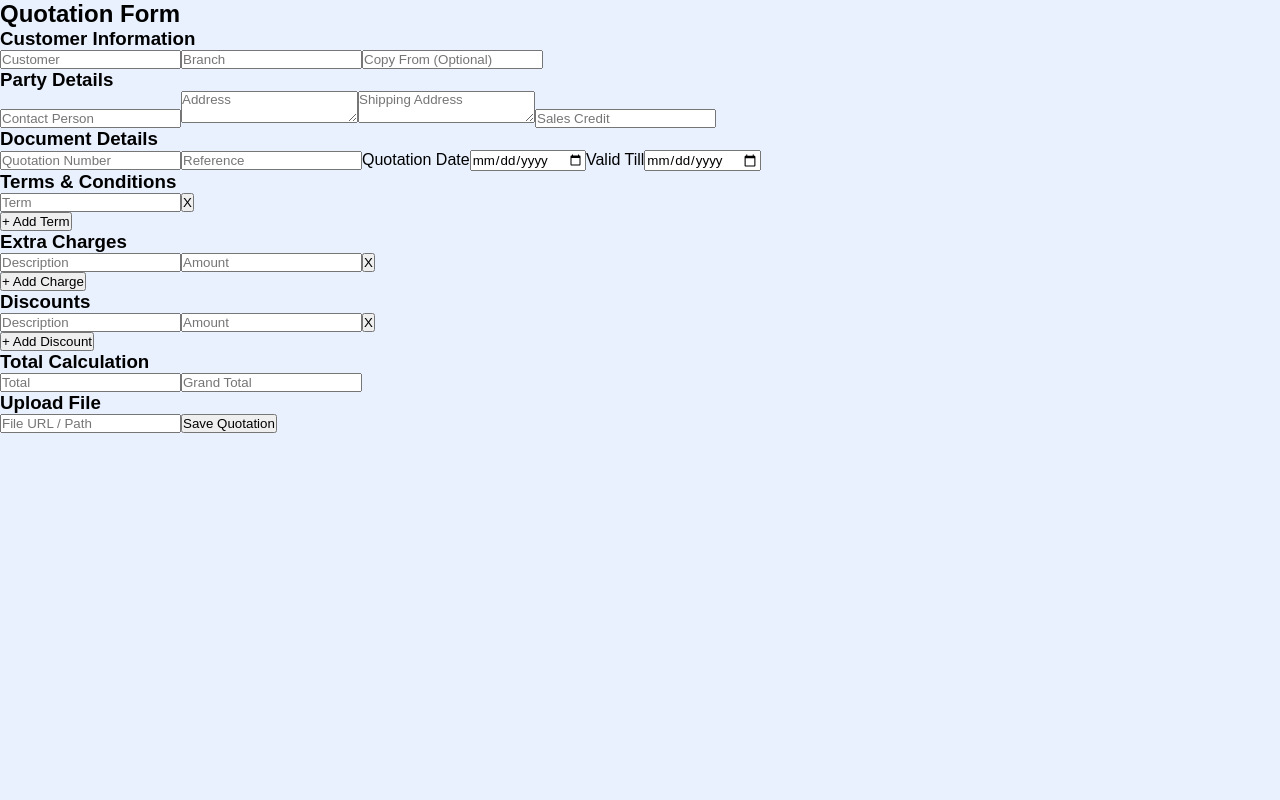
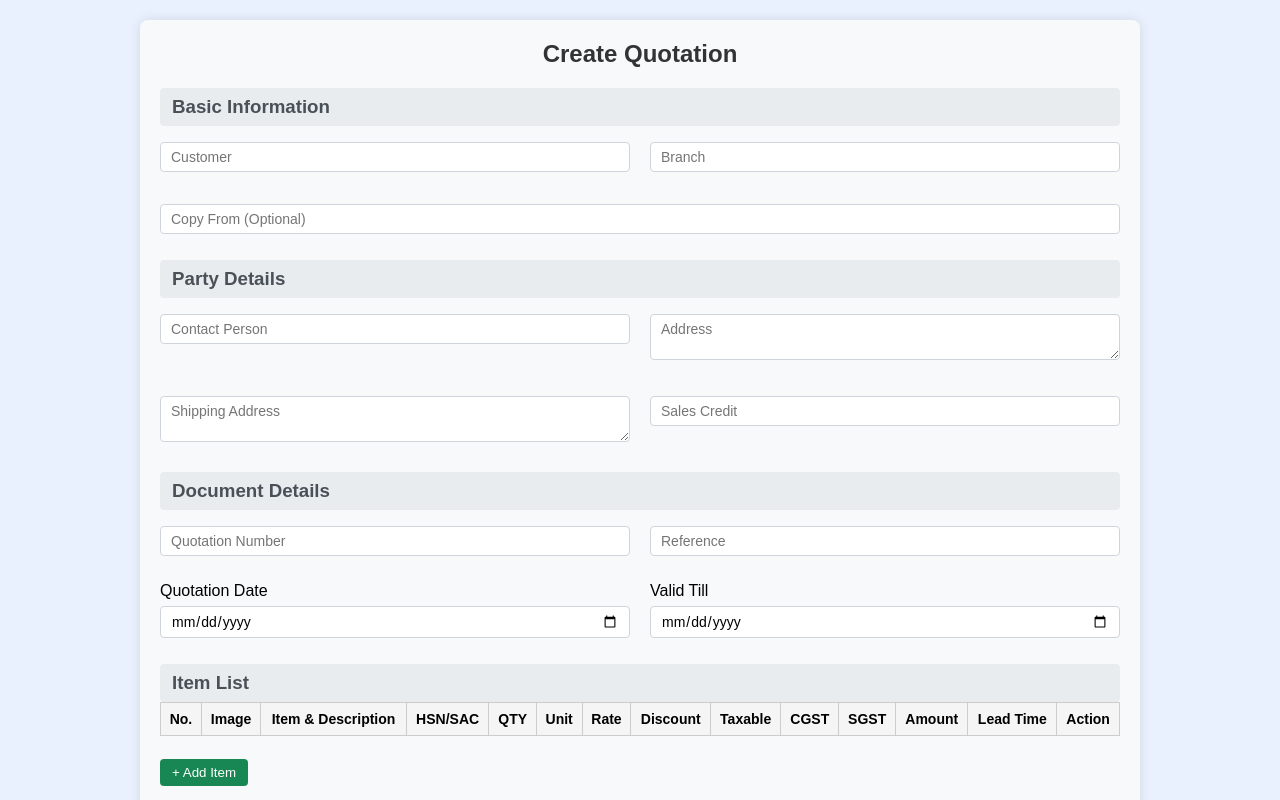
Before and after one commit to sanikachogale1804/CustomerRelationshipManagementFrontendReact, a React (Create React App) app: page /quotationForm in a window 1280 px wide. Shown: the top 800 px of the page. Built offline with nearby package versions, Linux system fonts and the light colour scheme.

Commit message:
ItemList and Item Selection page done

```diff
--- a/src/App.js
+++ b/src/App.js
@@ -19,6 +19,7 @@ import Permission from "./components/Admin/Permission";
 import AuditLogs from "./components/Admin/AuditLogs";
 import SalesMarketing from "./components/Sales_Marketing/SalesMarketing";
 import QuotationForm from "./components/Sales_Marketing/QuotationForm";
+import ItemSelectionPage from "./components/Sales_Marketing/ItemSelectionPage";
 
 function App() {
   return (
@@ -34,6 +35,7 @@ function App() {
         <Route path="/login" element={<Login />} />
         <Route path="/permission" element={<Permission />} />
         <Route path="/quotationForm" element={<QuotationForm />}/>
+        <Route path="/select-item" element={<ItemSelectionPage />} />
         <Route path="/admin" element={<AdminDashboard />}>
           <Route path="reports" element={<Reports />} />
           <Route path="settings" element={<Settings />} />
--- /dev/null
+++ b/src/components/CSS/ItemList.css
@@ -0,0 +1,92 @@
+/* Item List Table Styling */
+.item-table {
+  width: 100%;
+  border-collapse: collapse;
+  margin-bottom: 15px;
+  font-family: Arial, sans-serif;
+}
+
+.item-table th,
+.item-table td {
+  border: 1px solid #ccc;
+  padding: 8px;
+  text-align: center;
+  font-size: 14px;
+}
+
+.item-table th {
+  background-color: #f5f5f5;
+  font-weight: bold;
+}
+
+.item-table input {
+  width: 100%;
+  box-sizing: border-box;
+  padding: 4px 6px;
+  font-size: 13px;
+}
+
+.item-table button {
+  padding: 4px 8px;
+  background-color: #f44336;
+  color: white;
+  border: none;
+  border-radius: 3px;
+  cursor: pointer;
+}
+
+.item-table button:hover {
+  background-color: #d32f2f;
+}
+
+/* Add Item Button */
+.item-table + button {
+  margin-top: 10px;
+  padding: 6px 12px;
+  background-color: #4caf50;
+  color: white;
+  border: none;
+  border-radius: 4px;
+  cursor: pointer;
+}
+
+.item-table + button:hover {
+  background-color: #388e3c;
+}
+
+/* Responsive Table */
+@media screen and (max-width: 1024px) {
+  .item-table th,
+  .item-table td {
+    font-size: 12px;
+    padding: 6px;
+  }
+
+  .item-table input {
+    font-size: 12px;
+    padding: 3px 5px;
+  }
+}
+.item-selection-box {
+  position: absolute;
+  top: 100px;
+  left: 50%;
+  transform: translateX(-50%);
+  width: 400px;
+  max-height: 400px;
+  overflow-y: auto;
+  background-color: #fff;
+  border: 1px solid #ddd;
+  padding: 20px;
+  box-shadow: 0 4px 8px rgba(0,0,0,0.2);
+  z-index: 1000;
+}
+
+.close-btn {
+  float: right;
+  background-color: red;
+  color: white;
+  border: none;
+  padding: 4px 8px;
+  cursor: pointer;
+}
--- /dev/null
+++ b/src/components/CSS/QuotationForm.css
@@ -0,0 +1,87 @@
+.quotation-form {
+  max-width: 1000px;
+  margin: 20px auto;
+  padding: 20px;
+  background: #f8f9fa;
+  border-radius: 8px;
+  box-shadow: 0 0 12px rgba(0,0,0,0.1);
+  font-family: Arial, sans-serif;
+}
+
+.quotation-form h2 {
+  text-align: center;
+  margin-bottom: 20px;
+  color: #333;
+}
+
+.quotation-form h3 {
+  background: #e9ecef;
+  padding: 8px 12px;
+  border-radius: 4px;
+  margin-top: 20px;
+  color: #495057;
+}
+
+.quotation-form input,
+.quotation-form textarea,
+.quotation-form select {
+  width: 100%;
+  padding: 6px 10px;
+  margin: 6px 0;
+  border-radius: 4px;
+  border: 1px solid #ced4da;
+  box-sizing: border-box;
+  font-size: 14px;
+}
+
+.quotation-form textarea {
+  resize: vertical;
+}
+
+.quotation-form button {
+  margin-top: 8px;
+  padding: 6px 12px;
+  background-color: #198754;
+  color: white;
+  border: none;
+  border-radius: 4px;
+  cursor: pointer;
+}
+
+.quotation-form button:hover {
+  background-color: #157347;
+}
+
+.section-row {
+  display: flex;
+  flex-wrap: wrap;
+  gap: 20px;
+  margin-top: 10px;
+}
+
+.section-row .form-group {
+  flex: 1 1 45%;
+}
+
+.dynamic-list {
+  margin-top: 10px;
+}
+
+.dynamic-list div {
+  display: flex;
+  gap: 8px;
+  align-items: center;
+  margin-bottom: 6px;
+}
+
+.dynamic-list input {
+  flex: 1;
+}
+
+.dynamic-list button {
+  background: rgb(6, 194, 6);
+}
+
+.dynamic-list button:hover {
+  background: rgb(18, 202, 18);
+}
--- /dev/null
+++ b/src/components/Sales_Marketing/ItemList.jsx
@@ -0,0 +1,81 @@
+import React, { useState } from "react";
+import "../CSS/ItemList.css";
+import ItemSelectionPage from "./ItemSelectionPage"; // your component with item list
+
+export const ItemList = ({ items, handleArrayChange, addRow, removeRow }) => {
+  const [showItemBox, setShowItemBox] = useState(false);
+
+  const handleAddItemClick = () => {
+    setShowItemBox(true); // show the inline box
+  };
+
+  const handleCloseBox = () => {
+    setShowItemBox(false); // hide the box
+  };
+
+  return (
+    <div>
+      <h3>Item List</h3>
+      <table className="item-table">
+        <thead>
+          <tr>
+            <th>No.</th>
+            <th>Image</th>
+            <th>Item & Description</th>
+            <th>HSN/SAC</th>
+            <th>QTY</th>
+            <th>Unit</th>
+            <th>Rate</th>
+            <th>Discount</th>
+            <th>Taxable</th>
+            <th>CGST</th>
+            <th>SGST</th>
+            <th>Amount</th>
+            <th>Lead Time</th>
+            <th>Action</th>
+          </tr>
+        </thead>
+        <tbody>
+          {items.map((item, index) => (
+            <tr key={index}>
+              <td>{index + 1}</td>
+              <td><input type="text" value={item.imageUrl} onChange={(e) => handleArrayChange(index, "imageUrl", e.target.value, "items")} /></td>
+              <td><input value={item.itemDescription} onChange={(e) => handleArrayChange(index, "itemDescription", e.target.value, "items")} /></td>
+              <td><input value={item.hsnSac} onChange={(e) => handleArrayChange(index, "hsnSac", e.target.value, "items")} /></td>
+              <td><input type="number" value={item.quantity} onChange={(e) => handleArrayChange(index, "quantity", e.target.value, "items")} /></td>
+              <td><input value={item.unit} onChange={(e) => handleArrayChange(index, "unit", e.target.value, "items")} /></td>
+              <td><input type="number" value={item.rate} onChange={(e) => handleArrayChange(index, "rate", e.target.value, "items")} /></td>
+              <td><input type="number" value={item.discount} onChange={(e) => handleArrayChange(index, "discount", e.target.value, "items")} /></td>
+              <td><input type="number" value={item.taxable} onChange={(e) => handleArrayChange(index, "taxable", e.target.value, "items")} /></td>
+              <td><input type="number" value={item.cgst} onChange={(e) => handleArrayChange(index, "cgst", e.target.value, "items")} /></td>
+              <td><input type="number" value={item.sgst} onChange={(e) => handleArrayChange(index, "sgst", e.target.value, "items")} /></td>
+              <td><input type="number" value={item.amount} onChange={(e) => handleArrayChange(index, "amount", e.target.value, "items")} /></td>
+              <td><input value={item.leadTime} onChange={(e) => handleArrayChange(index, "leadTime", e.target.value, "items")} /></td>
+              <td><button type="button" onClick={() => removeRow("items", index)}>X</button></td>
+            </tr>
+          ))}
+        </tbody>
+      </table>
+
+      <div className="add-item-container">
+        <button
+          type="button"
+          className="add-item-btn"
+          onClick={handleAddItemClick}
+        >
+          + Add Item
+        </button>
+      </div>
+
+      {/* Inline Box for item selection */}
+      {showItemBox && (
+        <div className="item-selection-box">
+          <button className="close-btn" onClick={handleCloseBox}>X</button>
+          <ItemSelectionPage />
+        </div>
+      )}
+    </div>
+  );
+};
+
+export default ItemList;
--- /dev/null
+++ b/src/components/Sales_Marketing/ItemSelectionPage.jsx
@@ -0,0 +1,54 @@
+import React, { useEffect, useState } from "react";
+import axios from "axios";
+
+const ItemSelectionPage = () => {
+  const [items, setItems] = useState([]);
+
+  useEffect(() => {
+    axios.get("http://localhost:8080/items")
+      .then((res) => {
+        // If Spring Data REST HAL format
+        if (res.data._embedded && res.data._embedded.items) {
+          setItems(res.data._embedded.items);
+        } else if (Array.isArray(res.data)) {
+          setItems(res.data);
+        } else {
+          setItems([]);
+        }
+      })
+      .catch((err) => console.error("Error fetching items:", err));
+  }, []);
+
+  // Button click handlers
+  const handleAddStockItem = () => {
+    console.log("Add Stock Item clicked");
+    // Implement your logic here
+  };
+
+  const handleAddServiceItem = () => {
+    console.log("Add Service / Non-stock Item clicked");
+    // Implement your logic here
+  };
+
+  return (
+    <div style={{ padding: "20px" }}>
+      <h2>Select an Item</h2>
+
+      <ul style={{ listStyleType: "none", padding: 0 }}>
+        {items.map((item, index) => (
+          <li key={index} style={{ margin: "8px 0" }}>
+            {item.itemName}
+          </li>
+        ))}
+      </ul>
+
+      {/* Buttons below the list */}
+      <div style={{ marginTop: "20px", display: "flex", gap: "10px" }}>
+        <button onClick={handleAddStockItem}>Add Stock Item</button>
+        <button onClick={handleAddServiceItem}>Add Service / Non-stock Item</button>
+      </div>
+    </div>
+  );
+};
+
+export default ItemSelectionPage;
--- a/src/components/Sales_Marketing/QuotationForm.jsx
+++ b/src/components/Sales_Marketing/QuotationForm.jsx
@@ -1,48 +1,42 @@
 import React, { useState } from "react";
 import axios from "axios";
+import "../CSS/QuotationForm.css";
+import ItemList from "./ItemList";
 
 const QuotationForm = () => {
   const [formData, setFormData] = useState({
     customer: "",
     branch: "",
     copyFrom: "",
-
     contactPerson: "",
     address: "",
     shippingAddress: "",
     salesCredit: "",
-
     quotationNumber: "",
     reference: "",
     quotationDate: "",
     validTill: "",
-
     terms: [""],
     notes: "",
     bankDetails: "",
-
     extraCharges: [{ description: "", amount: "" }],
     discounts: [{ description: "", amount: "" }],
-
     total: "",
     grandTotal: "",
     uploadedFile: ""
   });
 
-  // Handle Simple Inputs
   const handleChange = (e) => {
     const { name, value } = e.target;
     setFormData({ ...formData, [name]: value });
   };
 
-  // Handle Dynamic Arrays
   const handleArrayChange = (index, field, value, key) => {
     const updated = [...formData[key]];
     updated[index][field] = value;
     setFormData({ ...formData, [key]: updated });
   };
 
-  // Add / Remove Rows
   const addRow = (key, emptyRow) => {
     setFormData({ ...formData, [key]: [...formData[key], emptyRow] });
   };
@@ -53,7 +47,6 @@ const QuotationForm = () => {
     setFormData({ ...formData, [key]: updated });
   };
 
-  // Submit
   const handleSubmit = async (e) => {
     e.preventDefault();
     try {
@@ -68,35 +61,69 @@ const QuotationForm = () => {
 
   return (
     <form onSubmit={handleSubmit} className="quotation-form">
+      <h2>Create Quotation</h2>
 
-      <h2>Quotation Form</h2>
-
-      {/* Basic Information */}
-      <h3>Customer Information</h3>
+      {/* Customer Info */}
+      <h3>Basic Information</h3>
+      <div className="section-row">
+        <div className="form-group">
           <input name="customer" placeholder="Customer" onChange={handleChange} />
+        </div>
+        <div className="form-group">
           <input name="branch" placeholder="Branch" onChange={handleChange} />
+        </div>
+        <div className="form-group">
           <input name="copyFrom" placeholder="Copy From (Optional)" onChange={handleChange} />
+        </div>
+      </div>
 
       {/* Party Details */}
       <h3>Party Details</h3>
+      <div className="section-row">
+        <div className="form-group">
           <input name="contactPerson" placeholder="Contact Person" onChange={handleChange} />
+        </div>
+        <div className="form-group">
           <textarea name="address" placeholder="Address" onChange={handleChange} />
+        </div>
+        <div className="form-group">
           <textarea name="shippingAddress" placeholder="Shipping Address" onChange={handleChange} />
+        </div>
+        <div className="form-group">
           <input name="salesCredit" placeholder="Sales Credit" onChange={handleChange} />
+        </div>
+      </div>
 
       {/* Document Details */}
       <h3>Document Details</h3>
+      <div className="section-row">
+        <div className="form-group">
           <input name="quotationNumber" placeholder="Quotation Number" onChange={handleChange} />
+        </div>
+        <div className="form-group">
           <input name="reference" placeholder="Reference" onChange={handleChange} />
-
+        </div>
+        <div className="form-group">
           <label>Quotation Date</label>
           <input type="date" name="quotationDate" onChange={handleChange} />
-
+        </div>
+        <div className="form-group">
           <label>Valid Till</label>
           <input type="date" name="validTill" onChange={handleChange} />
+        </div>
+      </div>
+
+      <ItemList
+        items={formData.items || []}
+        handleArrayChange={handleArrayChange}
+        addRow={addRow}
+        removeRow={removeRow}
+      />
+
 
       {/* Terms */}
       <h3>Terms & Conditions</h3>
+      <div className="dynamic-list">
         {formData.terms.map((t, i) => (
           <div key={i}>
             <input
@@ -112,30 +139,12 @@ const QuotationForm = () => {
           </div>
         ))}
         <button type="button" onClick={() => addRow("terms", "")}>+ Add Term</button>
+      </div>
 
-      {/* Extra Charges */}
-      <h3>Extra Charges</h3>
-      {formData.extraCharges.map((item, i) => (
-        <div key={i}>
-          <input
-            placeholder="Description"
-            value={item.description}
-            onChange={(e) => handleArrayChange(i, "description", e.target.value, "extraCharges")}
-          />
-          <input
-            placeholder="Amount"
-            value={item.amount}
-            onChange={(e) => handleArrayChange(i, "amount", e.target.value, "extraCharges")}
-          />
-          <button type="button" onClick={() => removeRow("extraCharges", i)}>X</button>
-        </div>
-      ))}
-      <button type="button" onClick={() => addRow("extraCharges", { description: "", amount: "" })}>
-        + Add Charge
-      </button>
 
       {/* Discounts */}
       <h3>Discounts</h3>
+      <div className="dynamic-list">
         {formData.discounts.map((item, i) => (
           <div key={i}>
             <input
@@ -154,15 +163,24 @@ const QuotationForm = () => {
         <button type="button" onClick={() => addRow("discounts", { description: "", amount: "" })}>
           + Add Discount
         </button>
+      </div>
 
       {/* Totals */}
       <h3>Total Calculation</h3>
+      <div className="section-row">
+        <div className="form-group">
           <input name="total" placeholder="Total" onChange={handleChange} />
+        </div>
+        <div className="form-group">
           <input name="grandTotal" placeholder="Grand Total" onChange={handleChange} />
+        </div>
+      </div>
 
       {/* File Upload */}
       <h3>Upload File</h3>
+      <div className="form-group">
         <input type="text" name="uploadedFile" placeholder="File URL / Path" onChange={handleChange} />
+      </div>
 
       <button type="submit">Save Quotation</button>
     </form>
```
Lines whose indentation alone changed are shown as unchanged.
